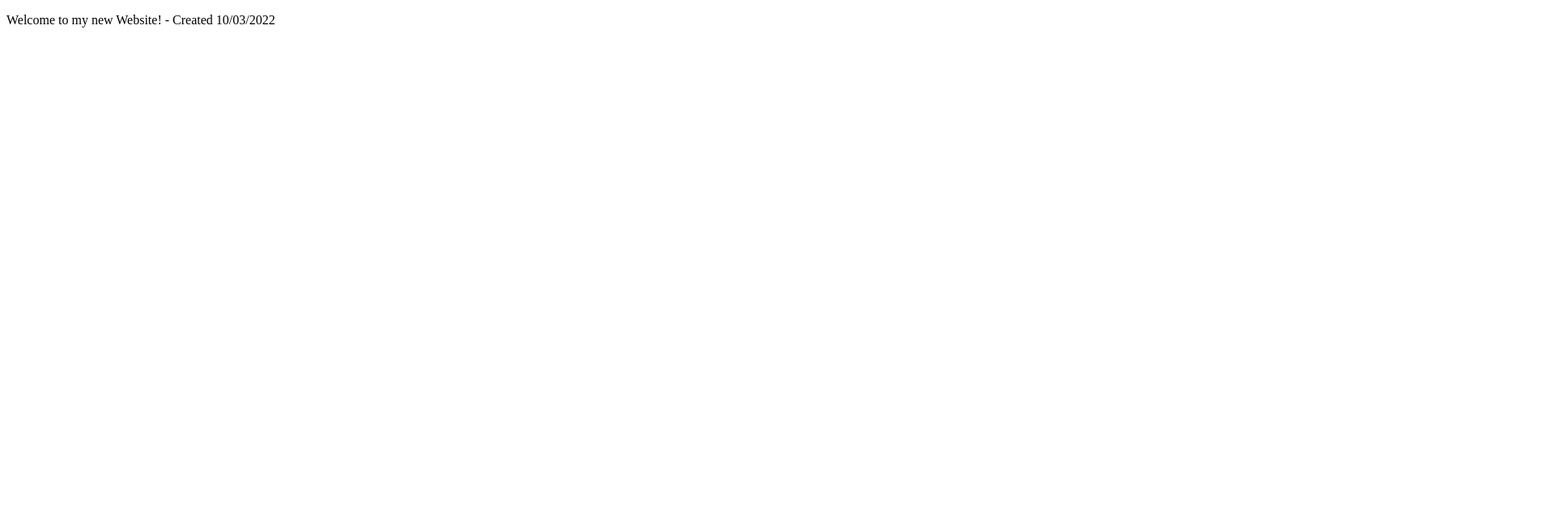
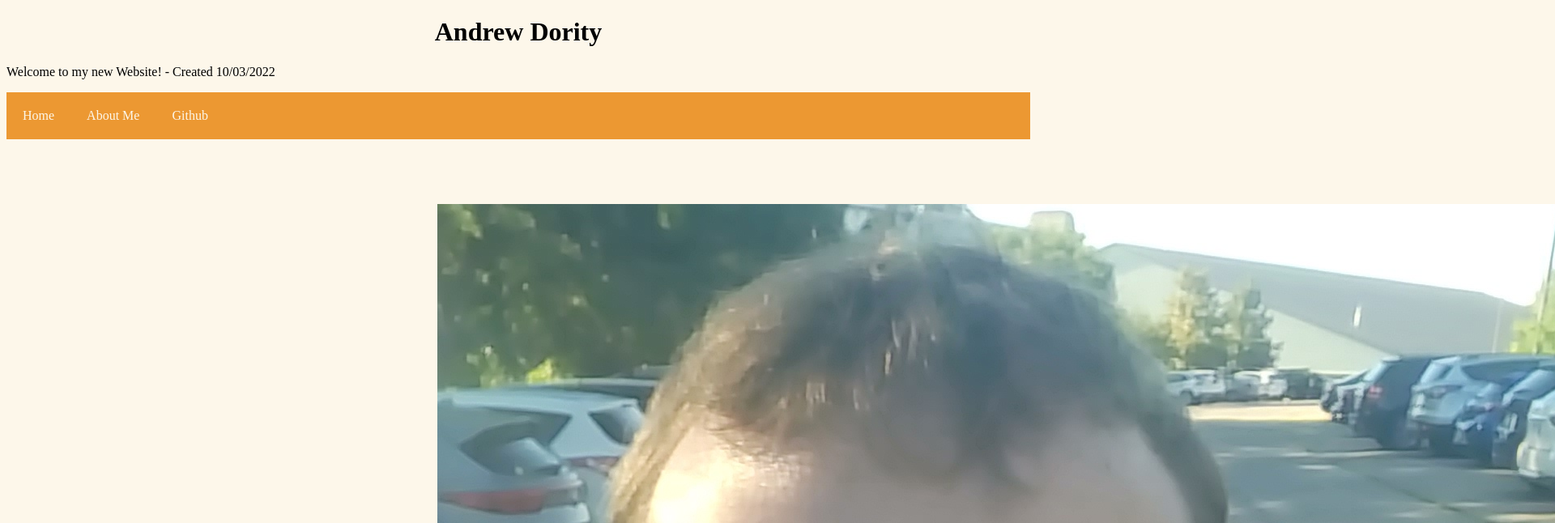
Before and after one commit to Andorryu/Andorryu.github.io, a plain HTML site: page index.html in a window 1280 px wide. Shown: the top 646 px of the page at 81% size, 1920 px wide, since content can reach past the window. Drawn offline with Linux system fonts and the light colour scheme.

Commit message:
Created nav and basic style decisions

```diff
--- a/index.html
+++ b/index.html
@@ -1,9 +1,28 @@
 <!DOCTYPE html>
 <html>
     <head>
-
+        <meta charset="utf-8">
+        <script src="initialization.js"></script>
+        <link rel="stylesheet" href="style.css">
     </head>
     <body>
-        <p>Welcome to my new Website! - Created 10/03/2022</p>
+        <header>
+            <h1 style="text-align: center;">Andrew Dority</h1>
+            <p>Welcome to my new Website! - Created 10/03/2022</p>
+        </header>
+
+        <!-- NAVBAR (this is generated by the initialization.js script - just need a <nav> here) -->
+        <nav></nav>
+
+        <!-- IMAGE -->
+        <div style="width: 200px; margin-top: 80px; margin-left: auto; margin-right: auto;">
+            <img src="img/sunglasses_campus.jpg">
+        </div>
+
+        <!-- FOOTER -->
+        <footer>
+
+        </footer>
+
     </body>
 </html>
--- /dev/null
+++ b/initialization.js
@@ -0,0 +1,71 @@
+
+// NAVBAR CONSTS
+
+const primary = "#fdf7ea";
+const secondary = "#ec9832";
+const tertiary = "";
+
+const navItems = [
+    {
+        title: "Home",
+        href: "home.html"
+    },
+    {
+        title: "About Me",
+        href: "about_me.html"
+    },
+    {
+        title: "Github",
+        href: "https://www.github.com/andorryu"
+    }
+];
+
+function randColor()
+{
+    return "#" + toString(parseInt(toString(Math.floor(Math.random() * 16**6)), 16));
+}
+// create random color code from #000000 to #FFFFFF
+let randPrimary = randColor();
+let randSecondary = randColor();
+
+// END NAVBAR CONSTS
+
+function initColors(nav)
+{
+    nav.style.backgroundColor = secondary;
+    let navItems = nav.querySelectorAll("div");
+    for (let item of navItems)
+    {
+        // default background and text colors
+        item.style.backgroundColor = secondary;
+        item.style.color = primary;
+
+        // how they change
+        item.addEventListener("mouseover", () => {
+            item.style.backgroundColor = primary;
+            item.style.color = secondary;
+        });
+        item.addEventListener("mouseout", () => {
+            item.style.backgroundColor = secondary;
+            item.style.color = primary;
+        });
+    }
+}
+
+
+window.addEventListener("load", () => {
+    // set doc background
+    document.body.style.backgroundColor = primary;
+    // NAVBAR
+    // grab nav element
+    let nav = document.querySelector("nav");
+    // create nav structure
+    for (let item of navItems)
+    {
+        let a = nav.appendChild(document.createElement("a")); // create <a> inside <nav>
+        let div = a.appendChild(document.createElement("div")); // create <div> inside <a>
+        a.setAttribute("href", item.href); // set href
+        div.innerHTML = item.title; // set text
+    }
+    initColors(nav);
+});
--- /dev/null
+++ b/style.css
@@ -0,0 +1,19 @@
+ /*
+  * this doc handles things like positioning (padding, size, display, etc)
+  * colors are handled by setColors.js
+  */
+nav {
+    padding-top: 20px;
+    padding-bottom: 20px;
+}
+nav a {
+    display: inline;
+    padding:inherit;
+    text-decoration: none;
+}
+nav div {
+    display: inline;
+    padding: inherit;
+    padding-left: 20px;
+    padding-right: 20px;
+}
```
Also changed, not shown: home.html (added, +21 -0 lines), about_me.html (added), img/home/1.jpg (added), img/home/2.jpg (added), img/home/3.jpg (added), img/home/4.jpg (added), img/home/5.jpg (added), img/home/6.jpg (added), img/home/7.jpg (added), img/sunglasses_campus.jpg (added).
